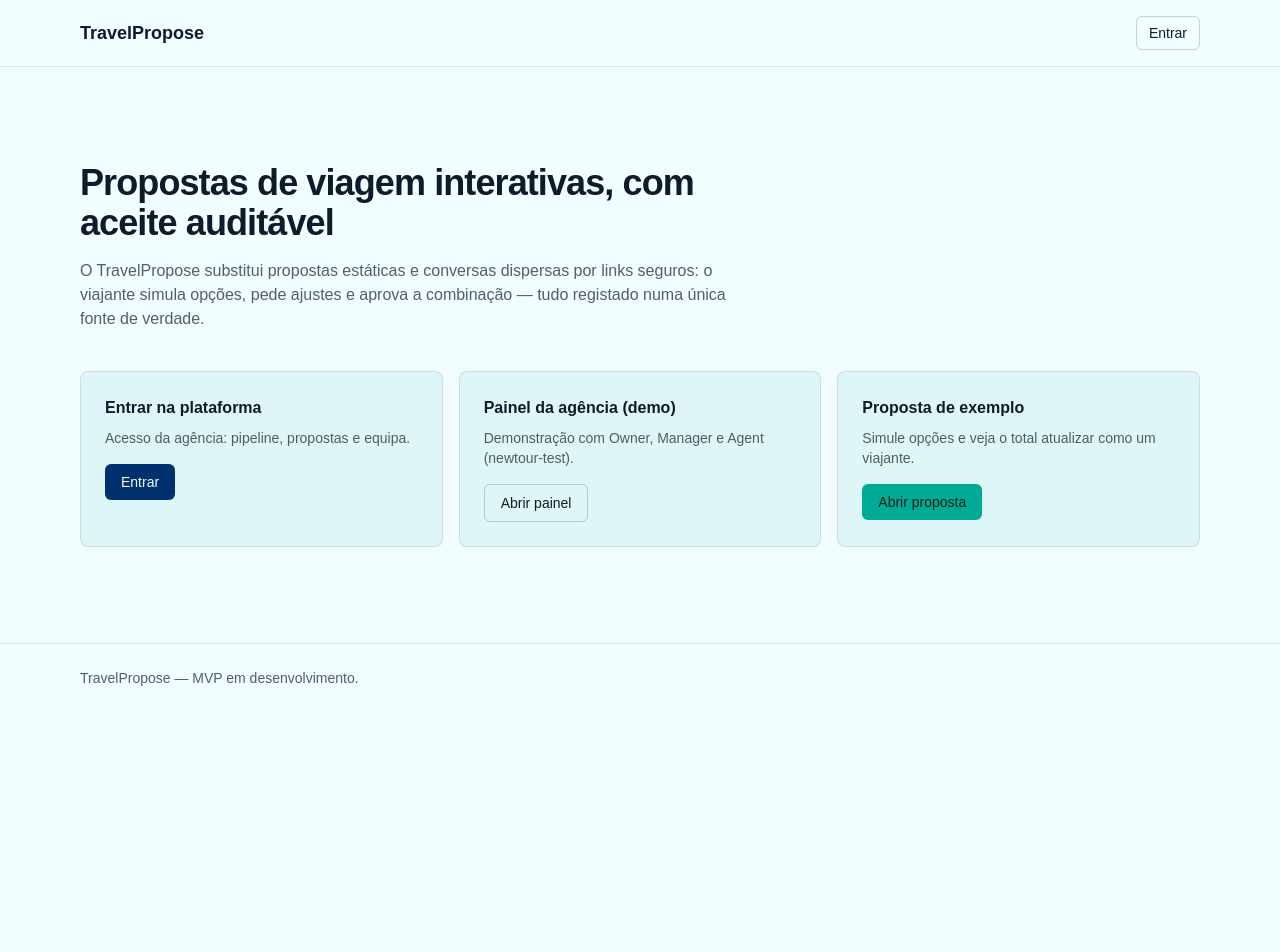
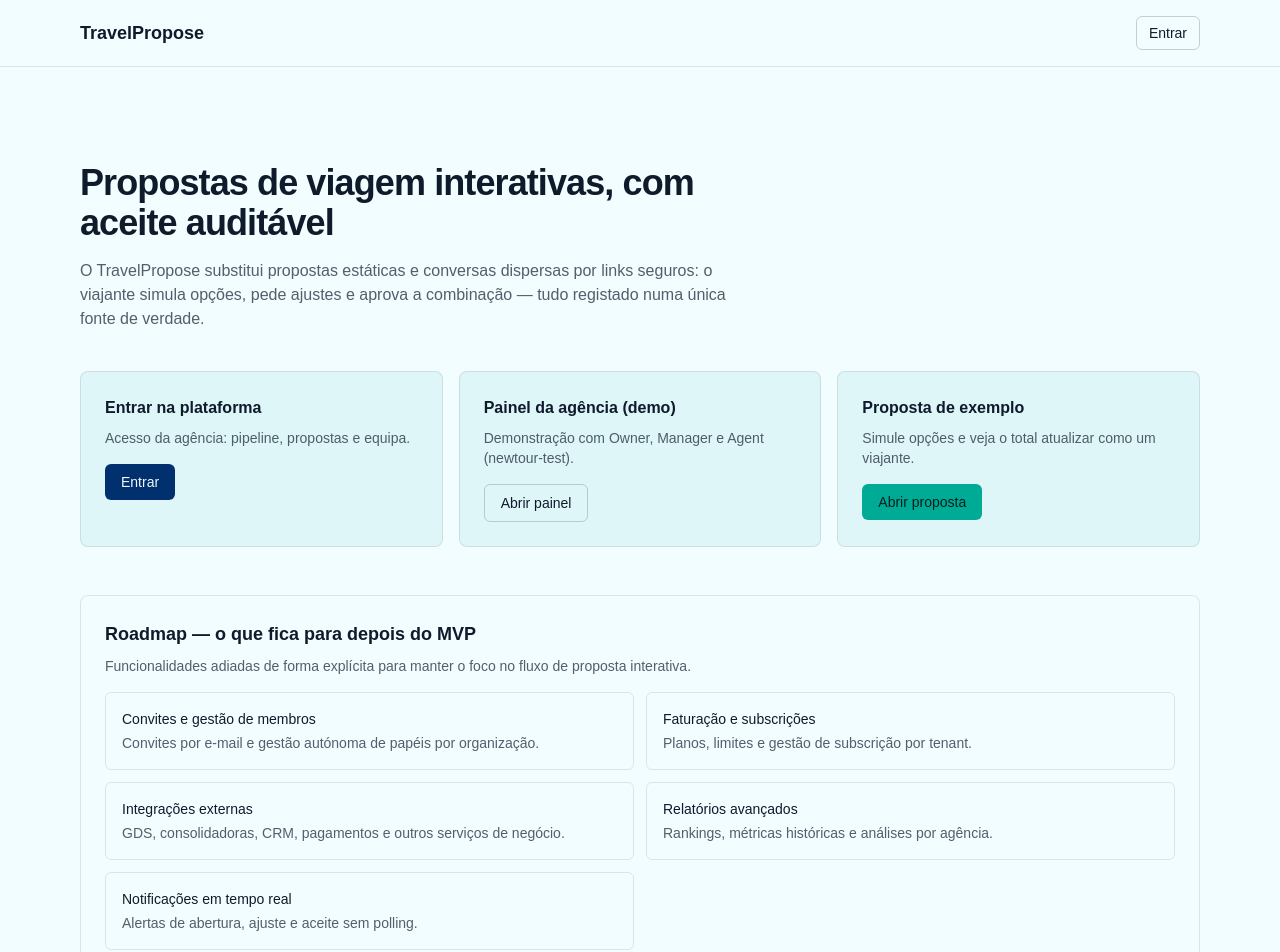
Before and after one commit to jonasmaia-newtour/travel-propose-mvp, a Next.js app: page / in a window 1280 px wide. Shown: the top 952 px of the page. Before the commit the page ends 800 px from the top, so only its background shows below. Built offline with nearby package versions, Linux system fonts and the light colour scheme.

Commit message:
feat(landing): catalogo PT-PT e landing com roadmap (T052-T053)

```diff
--- a/app/page.tsx
+++ b/app/page.tsx
@@ -1,75 +1,35 @@
 import Link from 'next/link';
-
-const DEMO_PROPOSAL_TOKEN = 'teste-local-token-xyz';
+import { CtaCards } from '@/components/marketing/cta-cards';
+import { Hero } from '@/components/marketing/hero';
+import { Roadmap } from '@/components/marketing/roadmap';
+import { ptPT } from '@/lib/i18n/pt-PT';
 
 export default function Home() {
   return (
     <main className="flex min-h-full flex-col">
       <header className="border-b border-foreground/10 bg-background">
         <div className="mx-auto flex w-full max-w-6xl items-center justify-between px-4 py-4">
-          <span className="text-lg font-semibold text-foreground">TravelPropose</span>
+          <span className="text-lg font-semibold text-foreground">{ptPT.common.brand}</span>
           <Link
             href="/login"
             className="rounded-md border border-foreground/20 px-3 py-1.5 text-sm font-medium text-foreground"
           >
-            Entrar
+            {ptPT.common.entrar}
           </Link>
         </div>
       </header>
 
       <section className="mx-auto w-full max-w-6xl flex-1 px-4 py-16 sm:py-24">
-        <h1 className="max-w-2xl text-3xl font-semibold tracking-tight sm:text-4xl">
-          Propostas de viagem interativas, com aceite auditável
-        </h1>
-        <p className="mt-4 max-w-2xl text-foreground/70">
-          O TravelPropose substitui propostas estáticas e conversas dispersas por links
-          seguros: o viajante simula opções, pede ajustes e aprova a combinação — tudo
-          registado numa única fonte de verdade.
-        </p>
-
-        <ul className="mt-10 grid gap-4 sm:grid-cols-3">
-          <li className="rounded-lg border border-foreground/10 bg-secondary/50 p-6">
-            <h2 className="text-base font-semibold">Entrar na plataforma</h2>
-            <p className="mt-2 text-sm text-foreground/70">
-              Acesso da agência: pipeline, propostas e equipa.
-            </p>
-            <Link
-              href="/login"
-              className="mt-4 inline-block rounded-md bg-primary px-4 py-2 text-sm font-medium text-primary-foreground"
-            >
-              Entrar
-            </Link>
-          </li>
-          <li className="rounded-lg border border-foreground/10 bg-secondary/50 p-6">
-            <h2 className="text-base font-semibold">Painel da agência (demo)</h2>
-            <p className="mt-2 text-sm text-foreground/70">
-              Demonstração com Owner, Manager e Agent (newtour-test).
-            </p>
-            <Link
-              href="/dashboard"
-              className="mt-4 inline-block rounded-md border border-foreground/20 px-4 py-2 text-sm font-medium text-foreground"
-            >
-              Abrir painel
-            </Link>
-          </li>
-          <li className="rounded-lg border border-foreground/10 bg-secondary/50 p-6">
-            <h2 className="text-base font-semibold">Proposta de exemplo</h2>
-            <p className="mt-2 text-sm text-foreground/70">
-              Simule opções e veja o total atualizar como um viajante.
-            </p>
-            <Link
-              href={`/p/${DEMO_PROPOSAL_TOKEN}`}
-              className="mt-4 inline-block rounded-md bg-accent px-4 py-2 text-sm font-medium text-accent-foreground"
-            >
-              Abrir proposta
-            </Link>
-          </li>
-        </ul>
+        <Hero />
+        <CtaCards />
+        <div className="mt-12">
+          <Roadmap />
+        </div>
       </section>
 
       <footer className="border-t border-foreground/10 py-6">
         <div className="mx-auto w-full max-w-6xl px-4 text-sm text-foreground/70">
-          TravelPropose — MVP em desenvolvimento.
+          {ptPT.landing.footer}
         </div>
       </footer>
     </main>
--- /dev/null
+++ b/components/marketing/cta-cards.tsx
@@ -0,0 +1,43 @@
+import Link from 'next/link';
+import { ptPT } from '@/lib/i18n/pt-PT';
+
+const DEMO_PROPOSAL_TOKEN = 'travelpropose-demo-2026';
+
+export function CtaCards() {
+  const { login, dashboard, proposal } = ptPT.landing.cta;
+
+  return (
+    <ul className="mt-10 grid gap-4 sm:grid-cols-3" aria-label="Ações principais">
+      <li className="rounded-lg border border-foreground/10 bg-secondary/50 p-6">
+        <h2 className="text-base font-semibold">{login.title}</h2>
+        <p className="mt-2 text-sm text-foreground/70">{login.description}</p>
+        <Link
+          href={login.href}
+          className="mt-4 inline-block rounded-md bg-primary px-4 py-2 text-sm font-medium text-primary-foreground"
+        >
+          {login.label}
+        </Link>
+      </li>
+      <li className="rounded-lg border border-foreground/10 bg-secondary/50 p-6">
+        <h2 className="text-base font-semibold">{dashboard.title}</h2>
+        <p className="mt-2 text-sm text-foreground/70">{dashboard.description}</p>
+        <Link
+          href={dashboard.href}
+          className="mt-4 inline-block rounded-md border border-foreground/20 px-4 py-2 text-sm font-medium text-foreground"
+        >
+          {dashboard.label}
+        </Link>
+      </li>
+      <li className="rounded-lg border border-foreground/10 bg-secondary/50 p-6">
+        <h2 className="text-base font-semibold">{proposal.title}</h2>
+        <p className="mt-2 text-sm text-foreground/70">{proposal.description}</p>
+        <Link
+          href={`/p/${DEMO_PROPOSAL_TOKEN}`}
+          className="mt-4 inline-block rounded-md bg-accent px-4 py-2 text-sm font-medium text-accent-foreground"
+        >
+          {proposal.label}
+        </Link>
+      </li>
+    </ul>
+  );
+}
--- /dev/null
+++ b/components/marketing/hero.tsx
@@ -0,0 +1,12 @@
+import { ptPT } from '@/lib/i18n/pt-PT';
+
+export function Hero() {
+  return (
+    <div className="space-y-4">
+      <h1 className="max-w-2xl text-3xl font-semibold tracking-tight sm:text-4xl">
+        {ptPT.landing.hero.title}
+      </h1>
+      <p className="max-w-2xl text-foreground/70">{ptPT.landing.hero.subtitle}</p>
+    </div>
+  );
+}
--- /dev/null
+++ b/components/marketing/roadmap.tsx
@@ -0,0 +1,20 @@
+import { ptPT } from '@/lib/i18n/pt-PT';
+
+export function Roadmap() {
+  return (
+    <section aria-labelledby="roadmap-title" className="rounded-lg border border-foreground/10 bg-card p-6">
+      <h2 id="roadmap-title" className="text-lg font-semibold">
+        {ptPT.landing.roadmap.title}
+      </h2>
+      <p className="mt-2 text-sm text-foreground/70">{ptPT.landing.roadmap.description}</p>
+      <ul className="mt-4 grid gap-3 sm:grid-cols-2">
+        {ptPT.landing.roadmap.items.map((item) => (
+          <li key={item.title} className="rounded-md border border-foreground/10 p-4">
+            <h3 className="text-sm font-medium">{item.title}</h3>
+            <p className="mt-1 text-sm text-foreground/70">{item.description}</p>
+          </li>
+        ))}
+      </ul>
+    </section>
+  );
+}
--- /dev/null
+++ b/lib/i18n/pt-PT.ts
@@ -0,0 +1,68 @@
+/**
+ * Catálogo PT-PT da interface (T052).
+ * Centraliza todos os textos visíveis da landing e áreas comuns,
+ * preparado para i18n desde o início (FR-020). Sem strings hardcoded no JSX.
+ * Estrutura plana por domínio para facilitar tipagem e testes.
+ */
+export const ptPT = {
+  common: {
+    brand: 'TravelPropose',
+    entrar: 'Entrar',
+  },
+  landing: {
+    hero: {
+      title: 'Propostas de viagem interativas, com aceite auditável',
+      subtitle:
+        'O TravelPropose substitui propostas estáticas e conversas dispersas por links seguros: o viajante simula opções, pede ajustes e aprova a combinação — tudo registado numa única fonte de verdade.',
+    },
+    cta: {
+      login: {
+        title: 'Entrar na plataforma',
+        description: 'Acesso da agência: pipeline, propostas e equipa.',
+        label: 'Entrar',
+        href: '/login' as const,
+      },
+      dashboard: {
+        title: 'Painel da agência (demo)',
+        description: 'Demonstração com Owner, Manager e Agent (newtour-test).',
+        label: 'Abrir painel',
+        href: '/dashboard' as const,
+      },
+      proposal: {
+        title: 'Proposta de exemplo',
+        description: 'Simule opções e veja o total atualizar como um viajante.',
+        label: 'Abrir proposta',
+      },
+    },
+    roadmap: {
+      title: 'Roadmap — o que fica para depois do MVP',
+      description:
+        'Funcionalidades adiadas de forma explícita para manter o foco no fluxo de proposta interativa.',
+      items: [
+        {
+          title: 'Convites e gestão de membros',
+          description: 'Convites por e-mail e gestão autónoma de papéis por organização.',
+        },
+        {
+          title: 'Faturação e subscrições',
+          description: 'Planos, limites e gestão de subscrição por tenant.',
+        },
+        {
+          title: 'Integrações externas',
+          description: 'GDS, consolidadoras, CRM, pagamentos e outros serviços de negócio.',
+        },
+        {
+          title: 'Relatórios avançados',
+          description: 'Rankings, métricas históricas e análises por agência.',
+        },
+        {
+          title: 'Notificações em tempo real',
+          description: 'Alertas de abertura, ajuste e aceite sem polling.',
+        },
+      ],
+    },
+    footer: 'TravelPropose — MVP em desenvolvimento.',
+  },
+} as const;
+
+export type PtPT = typeof ptPT;
```
